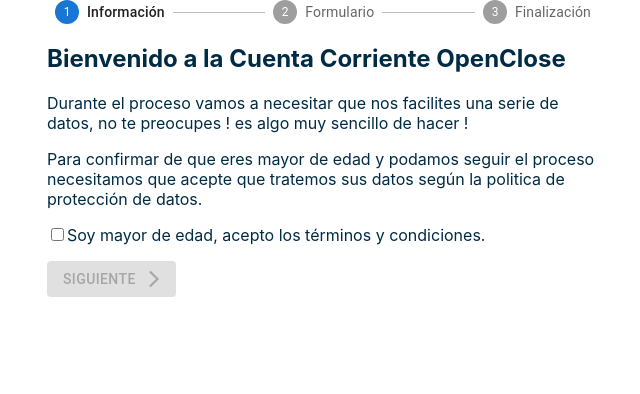
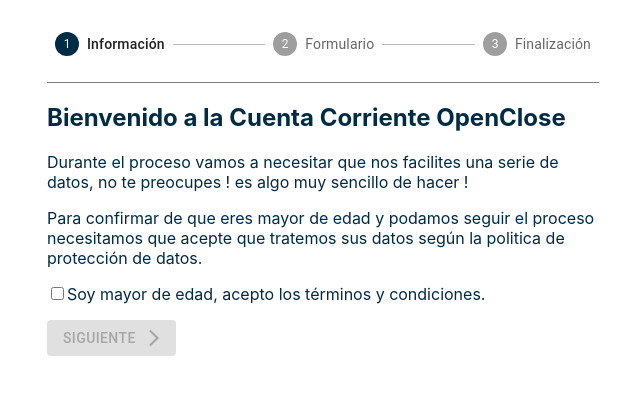
Before and after one commit to joraanbe82/wizard-bank, a React (Create React App) app: page / in a window 1280 px wide. Shown: the top 394 px of the page, without its empty margins (317-957 px from the left). Built offline with nearby package versions, Linux system fonts and the light colour scheme.

Commit message:
stepper component styled with oficial colors

```diff
--- a/src/App.css
+++ b/src/App.css
@@ -0,0 +1,6 @@
+.stepperSection {
+	margin-top: 2rem;
+	margin-bottom: 1rem;
+	border-bottom: 1px solid grey;
+	height: 50px;
+}
--- a/src/App.tsx
+++ b/src/App.tsx
@@ -29,7 +29,7 @@
 
 	return (
 		<Container maxWidth='sm'>
-			<section>
+			<section className='stepperSection'>
 				<Stepper activeStep={currentPage} />
 			</section>
 			<section>
--- a/src/components/Stepper/Stepper.tsx
+++ b/src/components/Stepper/Stepper.tsx
@@ -4,6 +4,8 @@
 import Stepper from '@mui/material/Stepper'
 import Step from '@mui/material/Step'
 import StepLabel from '@mui/material/StepLabel'
+
+import { StyledStep } from './StyledStepper'
 
 const steps = ['Información', 'Formulario', 'Finalización']
 
@@ -12,9 +14,9 @@
 		<Box sx={{ width: '100%' }}>
 			<Stepper activeStep={activeStep}>
 				{steps.map(label => (
-					<Step key={label}>
+					<StyledStep key={label}>
 						<StepLabel>{label}</StepLabel>
-					</Step>
+					</StyledStep>
 				))}
 			</Stepper>
 		</Box>
--- /dev/null
+++ b/src/components/Stepper/StyledStepper.ts
@@ -0,0 +1,14 @@
+/* eslint-disable import/prefer-default-export */
+import styled from 'styled-components'
+import Step from '@mui/material/Step'
+import { Colors } from '../../styles/Colors'
+
+export const StyledStep = styled(Step)`
+	.css-1u4zpwo-MuiSvgIcon-root-MuiStepIcon-root.Mui-active {
+		color: ${Colors.oficialBlue};
+	}
+
+	.css-1u4zpwo-MuiSvgIcon-root-MuiStepIcon-root.Mui-completed {
+		color: ${Colors.oficialRed};
+	}
+`
--- a/src/components/formInputs/FormInputs.tsx
+++ b/src/components/formInputs/FormInputs.tsx
@@ -57,7 +57,6 @@
 				}}
 			/>
 			<StyledTextField
-				// sx={{ marginTop: '1rem' }}
 				error={errorPass || errorSamePass}
 				helperText={errorMessageReducer()}
 				variant='outlined'
--- a/src/components/formInputs/StyledTextArea.ts
+++ b/src/components/formInputs/StyledTextArea.ts
@@ -1,5 +1,4 @@
 /* eslint-disable import/prefer-default-export */
-
 import styled from 'styled-components'
 import { TextareaAutosize } from '@mui/material'
 import { Colors } from '../../styles/Colors'
```
